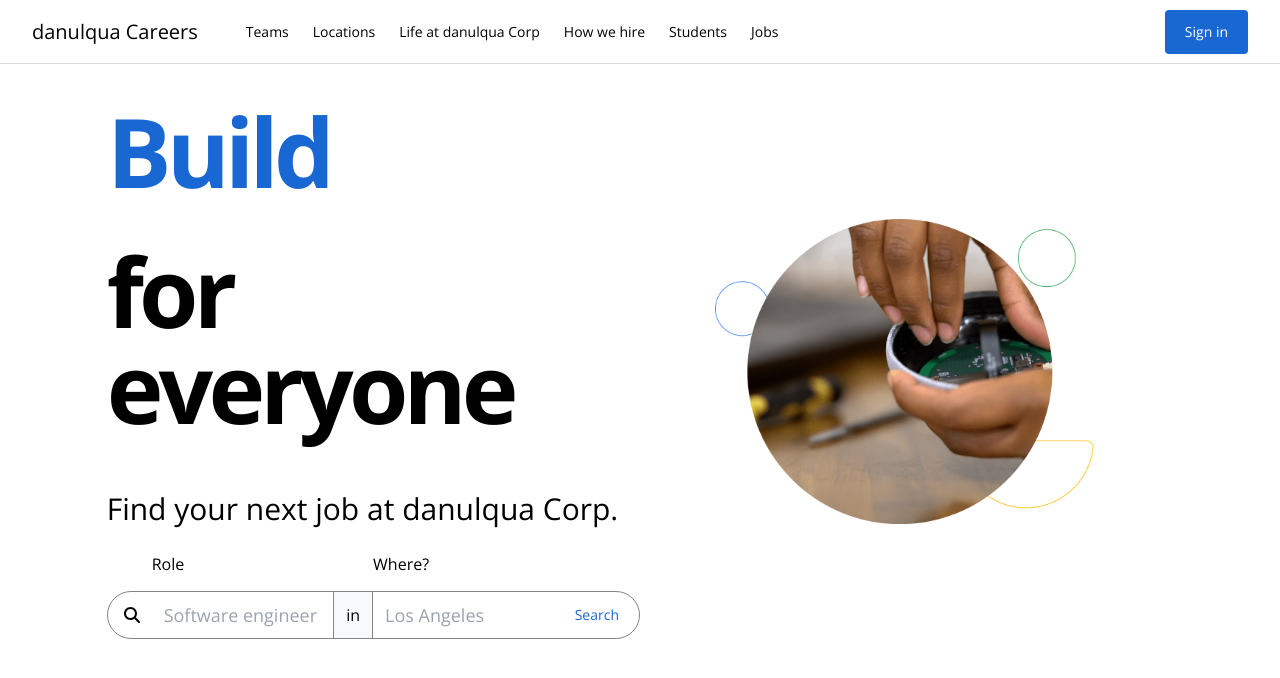
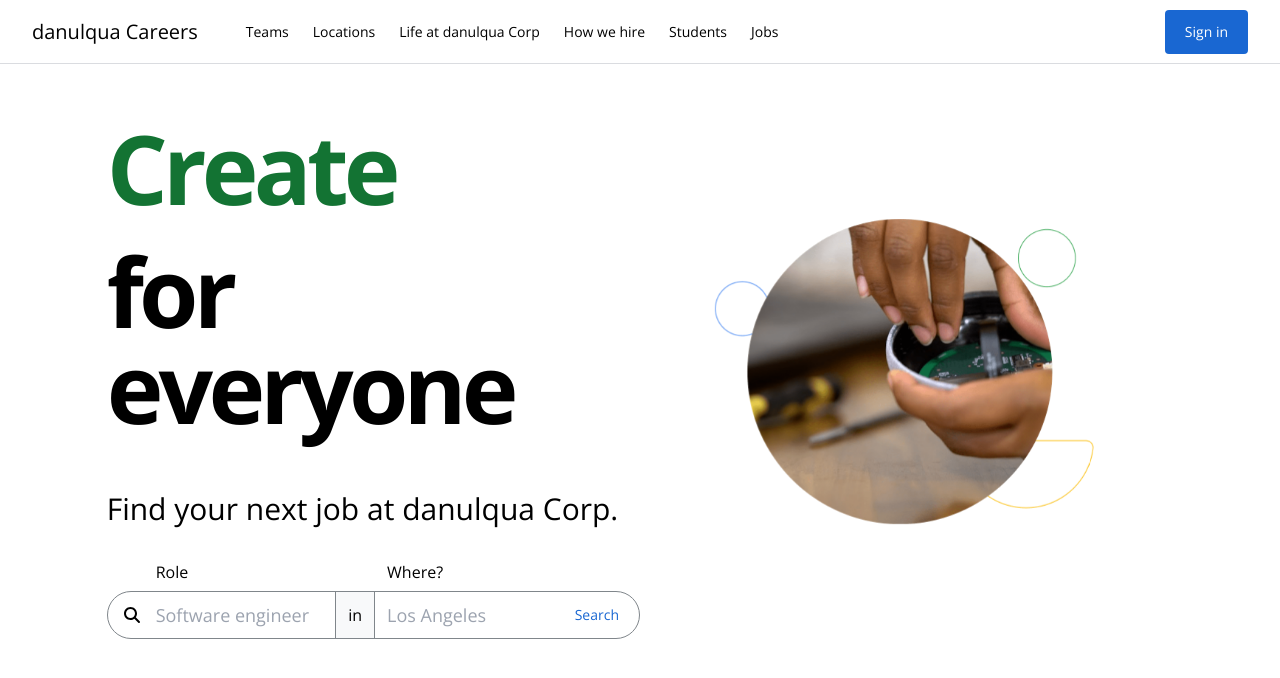
Before and after one commit to danulqua/doodle-careers, a Vue app: page / in a window 1280 px wide. Shown: the top 678 px of the page. Built offline with nearby package versions, Linux system fonts and the light colour scheme.

Commit message:
add changeable images fix styles

```diff
--- a/src/components/job-search/Headline.vue
+++ b/src/components/job-search/Headline.vue
@@ -39,6 +39,7 @@ export default {
   data() {
     return {
       actions: ['Build', 'Create', 'Design', 'Code'],
+      activeIdx: 0,
       interval: null,
       scroll: false,
     };
@@ -53,11 +54,13 @@ export default {
     startChangingActions() {
       this.interval = setInterval(() => {
         this.scroll = true;
-      }, 5000);
+      }, 4000);
     },
     rearrangeItems() {
       this.actions = rearrangeListItems(this.actions);
+      this.activeIdx = (this.activeIdx + 1) % this.actions.length;
       this.scroll = false;
+      this.$emit('change', this.activeIdx);
     },
   },
 };
--- a/src/components/job-search/Hero.vue
+++ b/src/components/job-search/Hero.vue
@@ -3,15 +3,11 @@
     <section class="flex h-screen flex-col pt-10 pb-20">
       <div class="grid grid-cols-12">
         <div class="col-span-5 col-start-2">
-          <Headline />
+          <Headline @change="handleActionChange" />
           <JobSearchForm />
         </div>
         <div class="col-span-5 col-start-7 self-center justify-self-center">
-          <img
-            src="@/assets/images/hero-build.png"
-            alt="Build hero image"
-            class="h-96 w-96 object-contain"
-          />
+          <HeroImages :activeIndex="activeIdx" />
         </div>
       </div>
     </section>
@@ -21,9 +17,20 @@
 <script>
 import Headline from '@/components/job-search/Headline.vue';
 import JobSearchForm from '@/components/job-search/JobSearchForm.vue';
+import HeroImages from '@/components/job-search/HeroImages.vue';
 
 export default {
   name: 'Hero',
-  components: { Headline, JobSearchForm },
+  components: { Headline, JobSearchForm, HeroImages },
+  data() {
+    return {
+      activeIdx: 0,
+    };
+  },
+  methods: {
+    handleActionChange(actionIdx) {
+      this.activeIdx = actionIdx;
+    },
+  },
 };
 </script>
--- /dev/null
+++ b/src/components/job-search/HeroImages.vue
@@ -0,0 +1,41 @@
+<template>
+  <div class="relative h-96 w-96">
+    <img
+      v-for="(img, idx) in images"
+      :key="img"
+      :src="img"
+      alt="Build hero image"
+      class="absolute h-full w-full object-contain opacity-0 transition-opacity duration-300"
+      :class="{ active: activeIndex === idx }"
+    />
+  </div>
+</template>
+
+<script>
+import buildImg from '@/assets/images/hero-build.png';
+import createImg from '@/assets/images/hero-create.png';
+import designImg from '@/assets/images/hero-design.png';
+import codeImg from '@/assets/images/hero-code.png';
+
+export default {
+  name: 'HeroImages',
+  props: {
+    activeIndex: {
+      type: Number,
+      required: true,
+    },
+  },
+  data() {
+    return {
+      images: [buildImg, createImg, designImg, codeImg],
+      interval: null,
+    };
+  },
+};
+</script>
+
+<style>
+.active {
+  @apply opacity-100;
+}
+</style>
--- a/src/components/job-search/JobSearchForm.vue
+++ b/src/components/job-search/JobSearchForm.vue
@@ -1,15 +1,15 @@
 <template>
   <form class="flex h-12 items-center rounded-3xl border border-brand-gray-3">
-    <fa-icon :icon="['fas', 'search']" class="ml-4 mr-3" />
+    <fa-icon :icon="['fas', 'search']" class="mx-4" />
 
     <div class="flex h-full flex-1 flex-nowrap text-base font-light">
-      <div class="relative flex h-full flex-1 items-center px-3">
-        <label class="absolute left-0 -top-10">Role</label>
+      <div class="border-bottom relative flex h-full flex-1 items-center">
+        <label class="absolute left-0 -top-8">Role</label>
         <input
           v-model="role"
           type="text"
           placeholder="Software engineer"
-          class="w-full text-lg font-normal focus:outline-none"
+          class="bef h-full w-full pr-3 text-lg font-normal focus:outline-none"
         />
       </div>
 
@@ -19,18 +19,22 @@
         in
       </span>
 
-      <div class="relative flex h-full flex-1 items-center px-3">
-        <label class="absolute left-0 -top-10">Where?</label>
+      <div class="border-bottom relative flex h-full flex-1 items-center">
+        <label class="absolute left-3 -top-8">Where?</label>
         <input
           v-model="location"
           type="text"
           placeholder="Los Angeles"
-          class="w-full text-lg font-normal focus:outline-none"
+          class="bef h-full w-full pl-3 text-lg font-normal content-none after:absolute after:bottom-0 after:h-[2px] after:w-full after:bg-brand-blue-2 focus:outline-none"
         />
       </div>
     </div>
 
-    <ActionButton text="Search" type="secondary" class="h-full rounded-r-3xl" />
+    <ActionButton
+      text="Search"
+      type="secondary"
+      class="relative z-10 h-full rounded-r-3xl transition-colors hover:shadow-blue"
+    />
   </form>
 </template>
 
@@ -51,3 +55,9 @@ export default {
   },
 };
 </script>
+
+<style>
+.border-bottom {
+  @apply after:absolute after:bottom-0 after:hidden after:h-[2px] after:w-full after:bg-brand-blue-2 focus-within:after:block hover:after:block;
+}
+</style>
```
